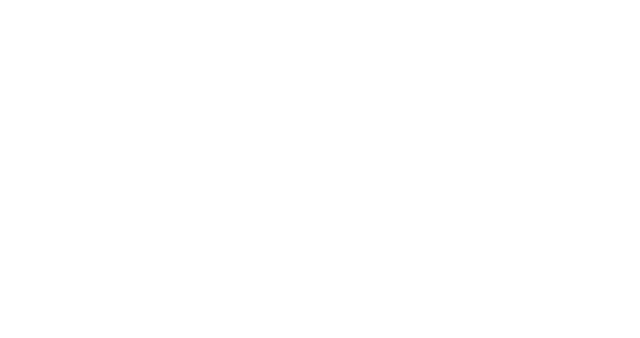
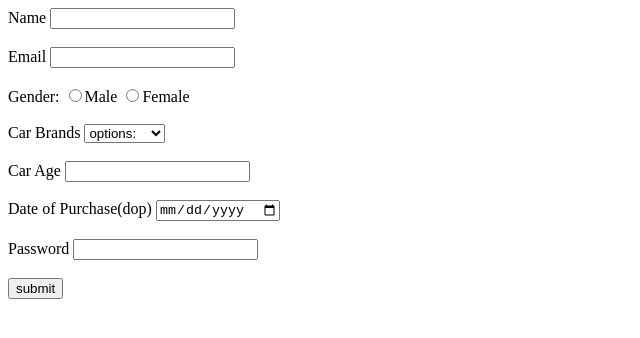
Before and after one commit to acciojob/car-insurance-form-Divya140697, a website: page main.html in a window 1280 px wide. Shown: the whole page, without its empty margins (0-640 px from the left). Drawn offline with Linux system fonts and the light colour scheme.

Commit message:
created a submission

```diff
--- a/main.html
+++ b/main.html
@@ -8,7 +8,35 @@
 
 <body>
 	<!-- the entire body must be written by student -->
-    <script type="text/javascript" src="./script.js">
+ <form>  <label for="name">Name</label>
+	<input type="text" id="name"required><br><br>
+	 <label for="email">Email</label>
+	 <input type="email" id="email" required><br><br>
+	 <label for="gender">Gender:</label>
+	 <input type="radio" id="gender" required>Male
+	 <input type="radio" id="gender" required>Female
+	 <br><br>
+	 <label type="brands">Car Brands</label>
+	 <select id="cars">
+		 <option>options:</option>
+		 <option>BMW</option>
+		 <option>Audi</option>
+		 <option>Mercedez</option>
+	 </select>
+	 <br><br>
+	 <label for="car age">Car Age</label>
+	 <input type="number" id="carage" required>
+	 <br><br>
+	 <label for="dop">Date of Purchase(dop)</label>
+	 <input type="date" id="dop" required>
+	 <br><br>
+	 <label for="password">Password</label>
+	 <input type="password" required>
+	 <br><br>
+	 <button>submit</button>
+ </form>
+
+	<script type="text/javascript" src="./script.js">
 </script>
 
 </body>
```
